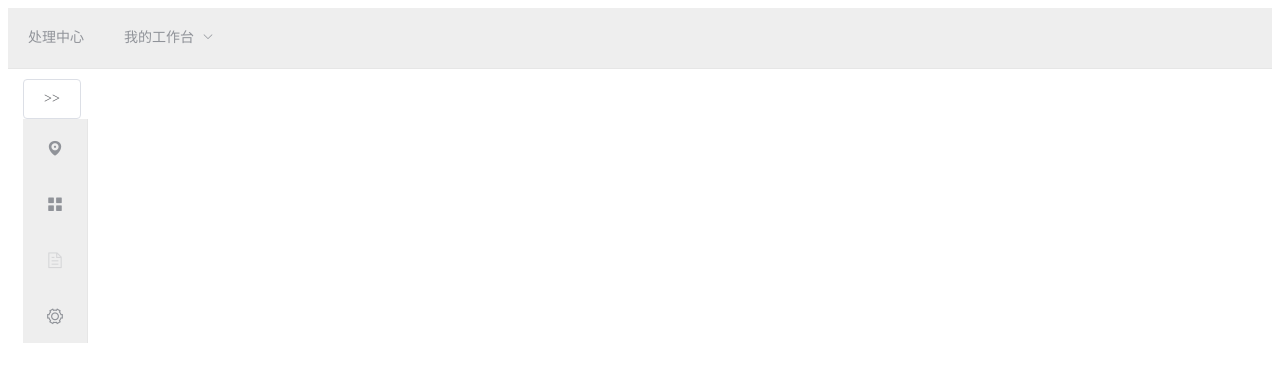
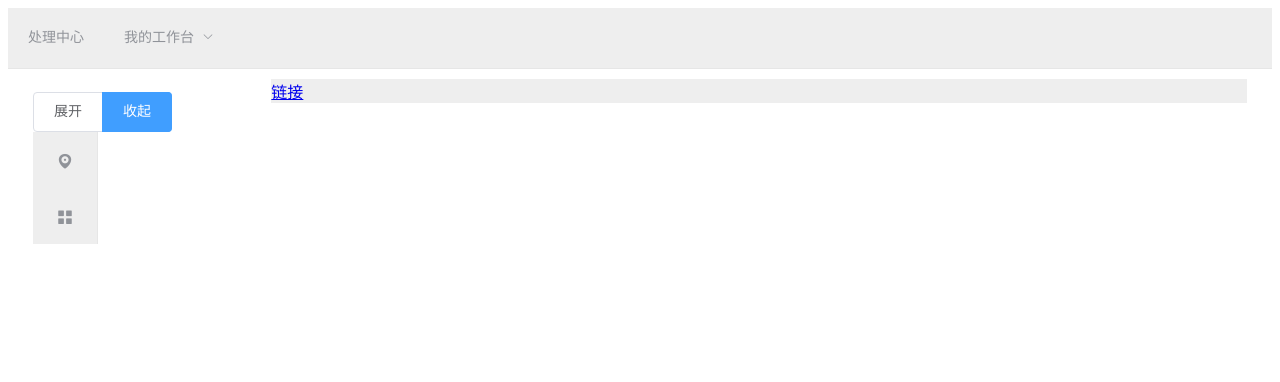
Before and after one commit to 269117220/vue-webpack-project, a Vue app in the folder client/: page / in a window 1280 px wide. Shown: the top 382 px of the page. Built offline with nearby package versions, Linux system fonts and the light colour scheme; the HTML template or start-up script is replaced by a standard one.

Commit message:
misc: 微调整

```diff
--- a/client/src/App.vue
+++ b/client/src/App.vue
@@ -16,10 +16,11 @@
 
 <style scoped>
 .m-side-menu {
-  margin-left: 15px;
+  margin-left: 25px;
+  margin-top: 5%;
 }
 .container {
-    margin-right: 10px;
+    margin-right: 25px;
     background-color: #eee;
     min-height: calc(100% - 80px);
 }
--- a/client/src/pages/common/sideMenu.vue
+++ b/client/src/pages/common/sideMenu.vue
@@ -1,7 +1,8 @@
 <template>
   <div v-bind:class="[sideNavClass]">
     <el-radio-group v-model="isCollapse">
-      <el-radio-button v-if="isCollapse" :label="false">>></el-radio-button><el-radio-button v-else="!isCollapse" :label="true"><<</el-radio-button>
+      <el-radio-button  :label="false">展开</el-radio-button>
+      <el-radio-button  :label="true">收起</el-radio-button>
     </el-radio-group>
     <el-menu default-active="1-4-1" class="el-menu-vertical-demo" @open="handleOpen" @close="handleClose" :collapse="isCollapse">
       <el-submenu index="1">
@@ -17,22 +18,10 @@
         <el-menu-item-group title="分组2">
           <el-menu-item index="1-3">选项3</el-menu-item>
         </el-menu-item-group>
-        <el-submenu index="1-4">
-          <span slot="title">选项4</span>
-          <el-menu-item index="1-4-1">选项1</el-menu-item>
-        </el-submenu>
       </el-submenu>
       <el-menu-item index="2">
         <i class="el-icon-menu"></i>
         <span slot="title">导航二</span>
-      </el-menu-item>
-      <el-menu-item index="3" disabled>
-        <i class="el-icon-document"></i>
-        <span slot="title">导航三</span>
-      </el-menu-item>
-      <el-menu-item index="4">
-        <i class="el-icon-setting"></i>
-        <span slot="title">导航四</span>
       </el-menu-item>
     </el-menu>
   </div>
@@ -42,8 +31,9 @@
   .el-menu-vertical-demo {
     background-color: #eee;
     &:not(.el-menu--collapse) {
-      width: 200px;
       min-height: 400px;
+      max-width: 300px;
+      margin-right: 50px;
     }
   }
 </style>
--- /dev/null
+++ b/client/src/pages/home/index.vue
@@ -0,0 +1,15 @@
+<template>
+    <div>
+        <a href="/bar">链接</a>
+    </div>
+</template>
+
+<style>
+
+</style>
+
+<script>
+export default {
+
+}
+</script>
--- a/client/src/routes.js
+++ b/client/src/routes.js
@@ -1,9 +1,7 @@
-// import navMenu from './pages/common/navMenu';
-const Bar = { template: '<div>bar</div>' }
+import Home from './pages/home/index';
 // 2. 定义路由
 const routes = [
-  // { path: '/foo', component: navMenu },
-  { path: '/bar', component: Bar }
+  { path: '/', component: Home }
 ];
 
 export default routes;
```
